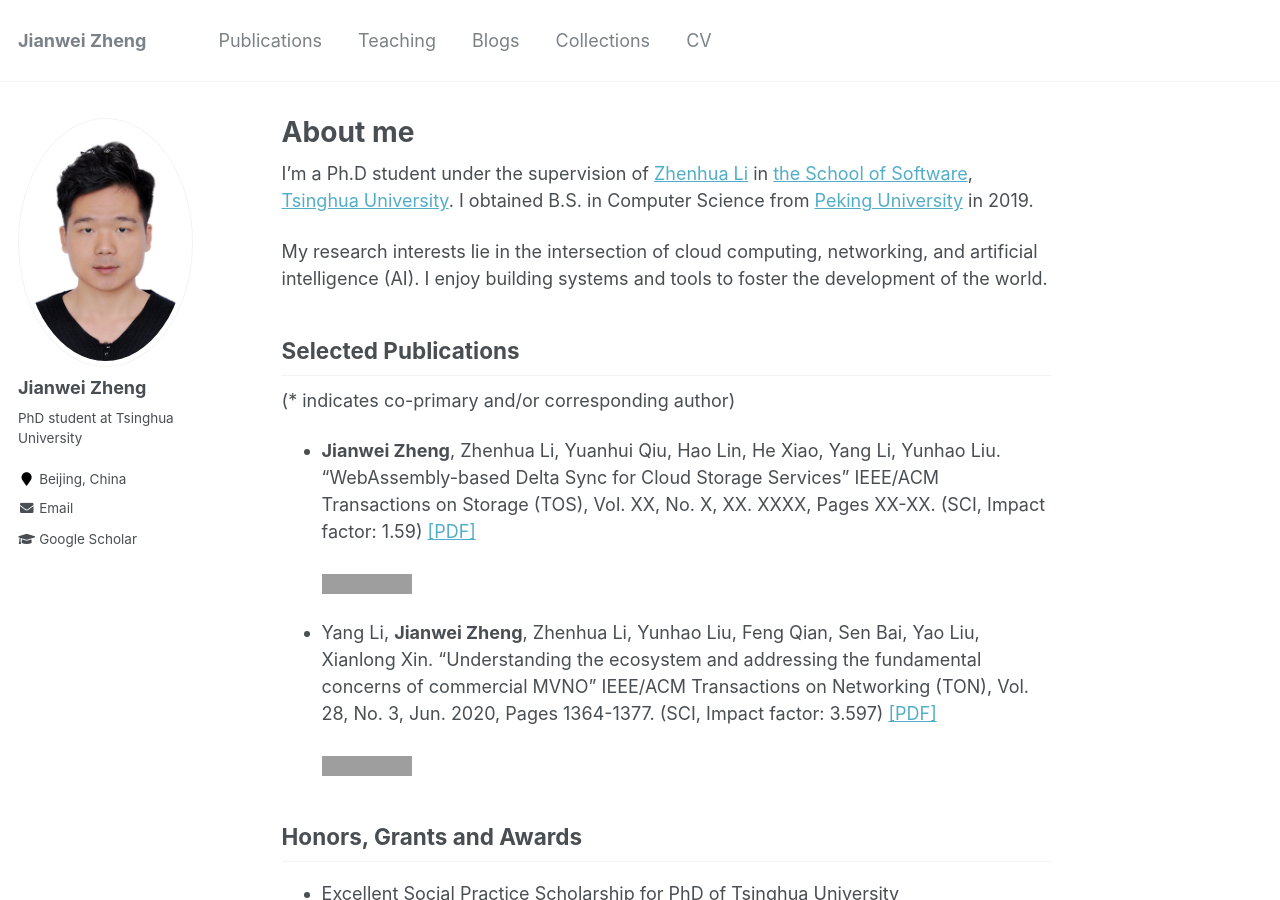
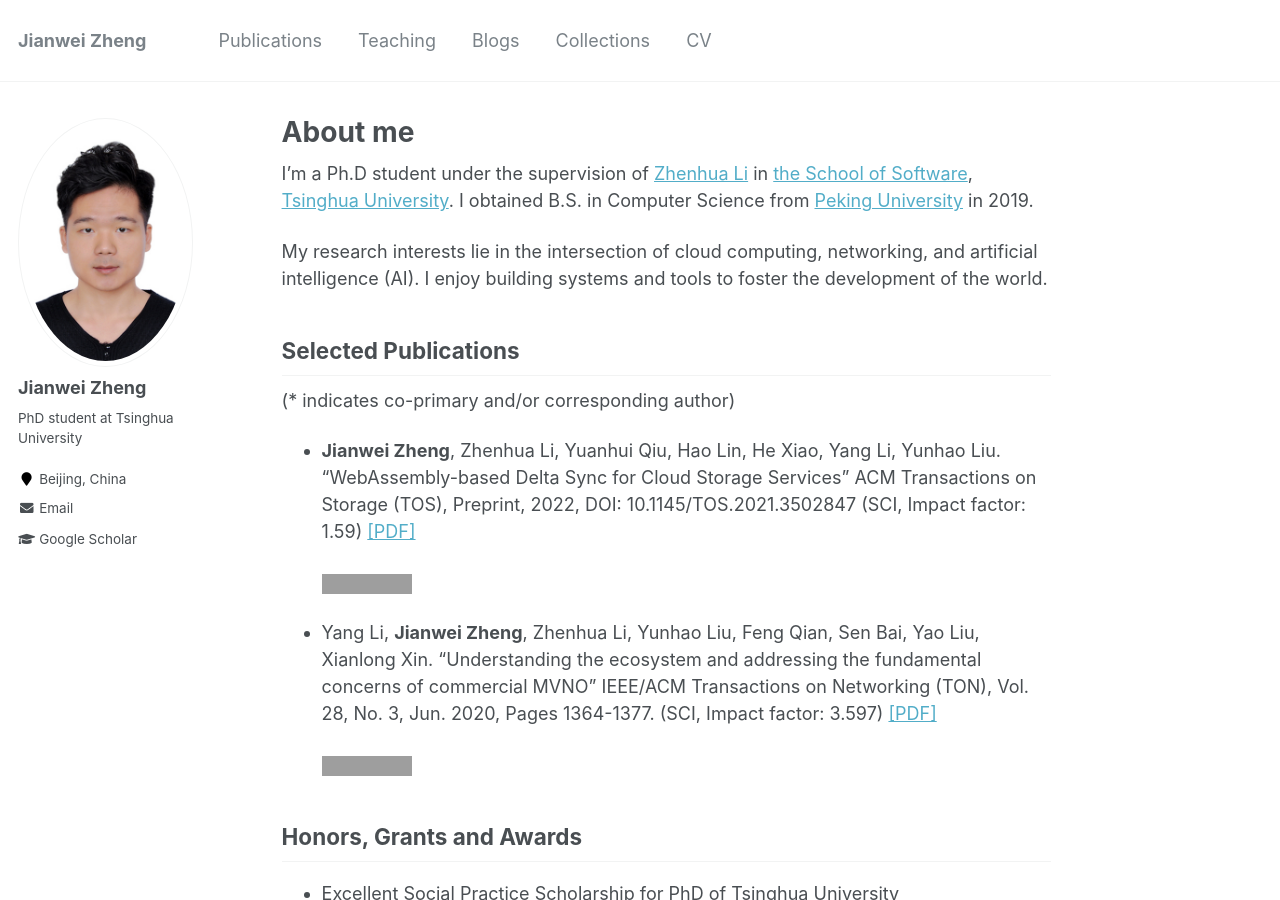
Before and after one commit to jwzheng96/jwzheng96.github.io, a Jekyll site: the page built from _pages/about.md, in a window 1280 px wide and 900 px high. Built offline with Jekyll 4.4.1, drawn with Linux system fonts in a browser that asks for light colours; grey boxes are pictures that could not be loaded.

Commit message:
update TOS'22 info

```diff
--- a/_pages/about.md
+++ b/_pages/about.md
@@ -17,7 +17,7 @@ My research interests lie in the intersection of cloud computing, networking, an
 
 (* indicates co-primary and/or corresponding author)
 
-- **Jianwei Zheng**, Zhenhua Li, Yuanhui Qiu, Hao Lin, He Xiao, Yang Li, Yunhao Liu. "WebAssembly-based Delta Sync for Cloud Storage Services" IEEE/ACM Transactions on Storage (TOS), Vol. XX, No. X, XX. XXXX, Pages XX-XX. (SCI, Impact factor: 1.59) [[PDF]]({{site.baseurl}}/static/files/WASM_based_delta_sync.pdf)
+- **Jianwei Zheng**, Zhenhua Li, Yuanhui Qiu, Hao Lin, He Xiao, Yang Li, Yunhao Liu. "WebAssembly-based Delta Sync for Cloud Storage Services" ACM Transactions on Storage (TOS), Preprint, 2022, DOI: 10.1145/TOS.2021.3502847 (SCI, Impact factor: 1.59) [[PDF]]({{site.baseurl}}/static/files/WASM_based_delta_sync.pdf)
 
     [![TOS2022](https://img.shields.io/badge/TOS-2022-brightgreen.svg)](https://dl.acm.org/journal/tos)
 
```
Also changed, not shown: _pages/publications.md (+1 -1 lines), main.md (+1 -1 lines).
